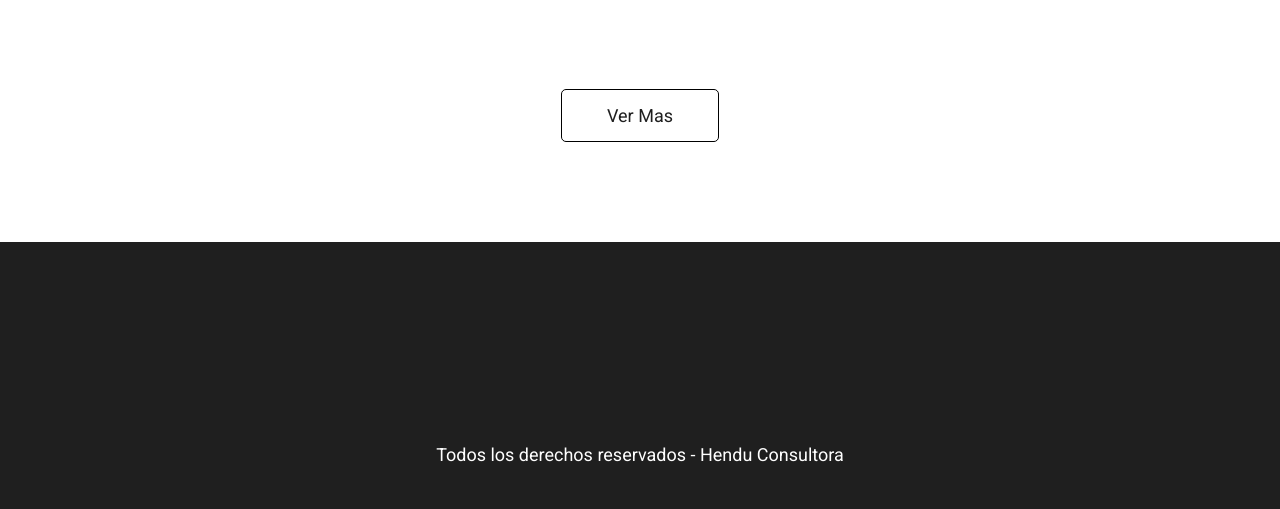
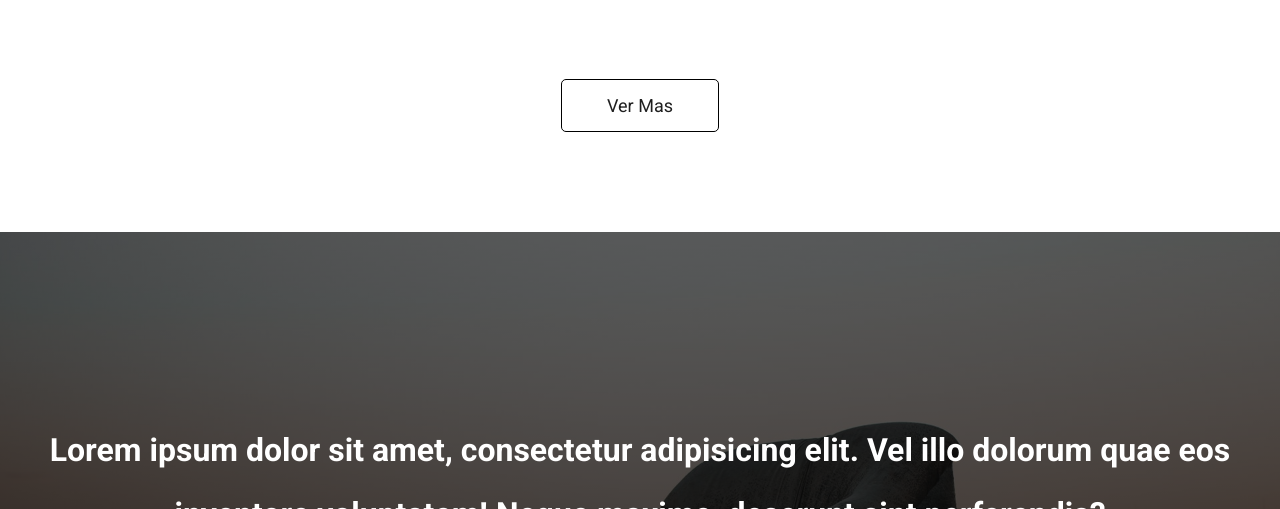
Before and after one commit to FrancoPaez20/hendu, a plain HTML site: page index.html in a window 1280 px wide. Shown: the part 1947-2456 px from the top of the page. Drawn offline with Linux system fonts and the light colour scheme.

Commit message:
agregue seccion mensaje

```diff
--- a/index.css
+++ b/index.css
@@ -125,7 +125,7 @@
 	font-weight: 900;
 }
 
-.nosotros{
+.nosotros, .mensaje{
 
 	min-height: 500px;
 	display: -webkit-flex;
@@ -144,13 +144,30 @@
 	background: #282828;
 }
 
-.nosotros p{
+.mensaje{
+
+	background:-webkit-linear-gradient(rgba(0,0,0,0.6), rgba(0,0,0,0.8)),url(2.jpg);
+	background:-o-linear-gradient(rgba(0,0,0,0.6), rgba(0,0,0,0.8)),url(2.jpg);
+	background:linear-gradient(rgba(0,0,0,0.6), rgba(0,0,0,0.8)),url(2.jpg);
+	background-size:cover;
+	background-position:center;
+	background-repeat:no-repeat;
+	background-attachment:fixed;
+}
+
+.nosotros p, .mensaje p{
 
 	max-width: 1300px;
 	font-size: var(--parrafoCinco);
 	font-weight: 700;
 	line-height: 2;
 	color: #FFF;
+}
+
+.mensaje p{
+
+	text-align: center;
+
 }
 
 .servicios{
@@ -224,7 +241,7 @@
 
 .servicios .gridServicios .item p{
 
-	font-size: var(--parrafoCinco);
+	font-size: var(--parrafoCuatro);
 	color: #000;
 }
 
--- a/index.html
+++ b/index.html
@@ -69,6 +69,12 @@
 
 	</div>
 
+	<div class="mensaje">
+
+		<p>Lorem ipsum dolor sit amet, consectetur adipisicing elit. Vel illo dolorum quae eos inventore voluptatem! Neque maxime, deserunt sint perferendis?</p>
+
+	</div>
+
 	<footer class="footer" id="footer">
 
 		<p>Todos los derechos reservados - Hendu Consultora</p>
```
Also changed, not shown: 2.jpg (added).
